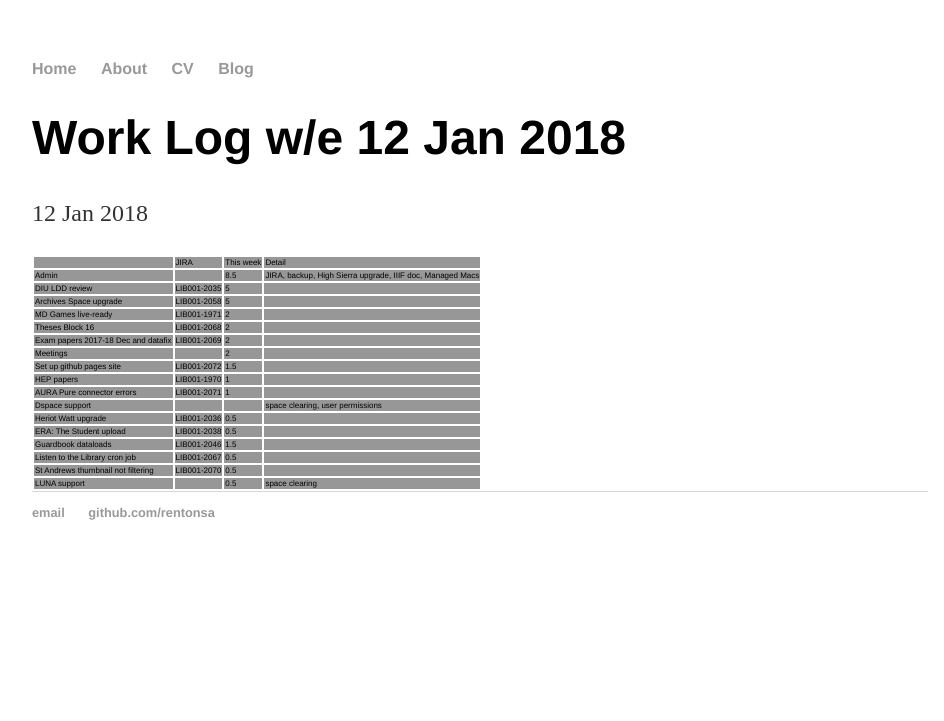
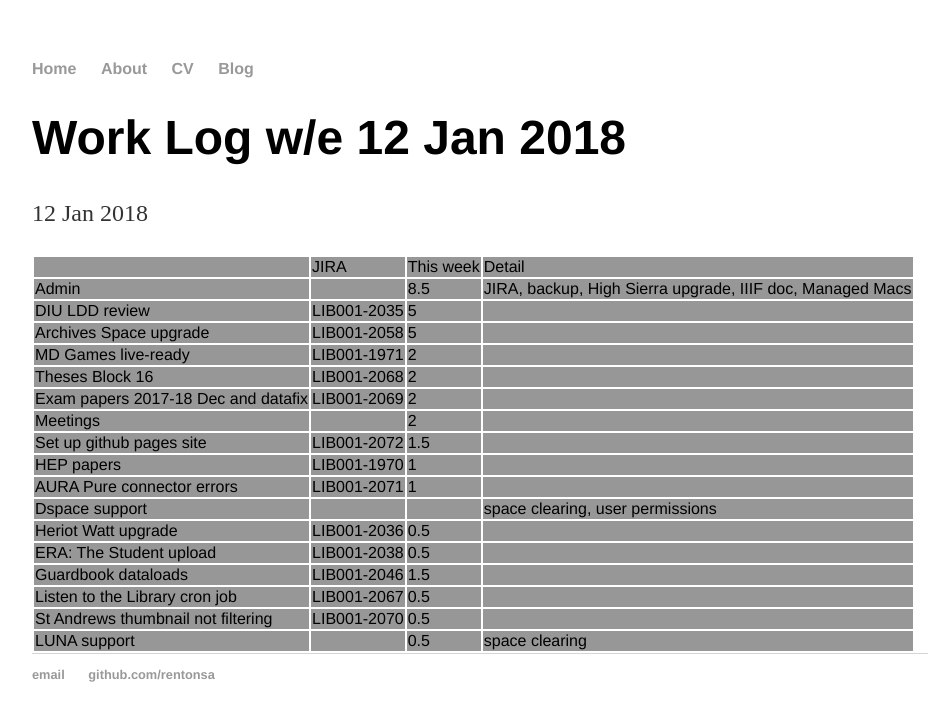
Before and after one commit to rentonsa/rentonsa.github.io, a Jekyll site: the page built from _posts/2018-01-12-work-this-week.md, in a window 1280 px wide. Shown: the top 721 px of the page, without its empty margins (160-1104 px from the left). Built offline with Jekyll 4.4.1, drawn with Linux system fonts in a browser that asks for light colours.

Commit message:
CSS change

```diff
--- a/css/main.css
+++ b/css/main.css
@@ -25,7 +25,7 @@ h1 {
 }
 td
 {
-    font-size: 0.5em;
+    font-size: 1em;
     font-family:'Helvetica', 'Arial', 'Sans-Serif';
     background-color: #979797;
 }
```
